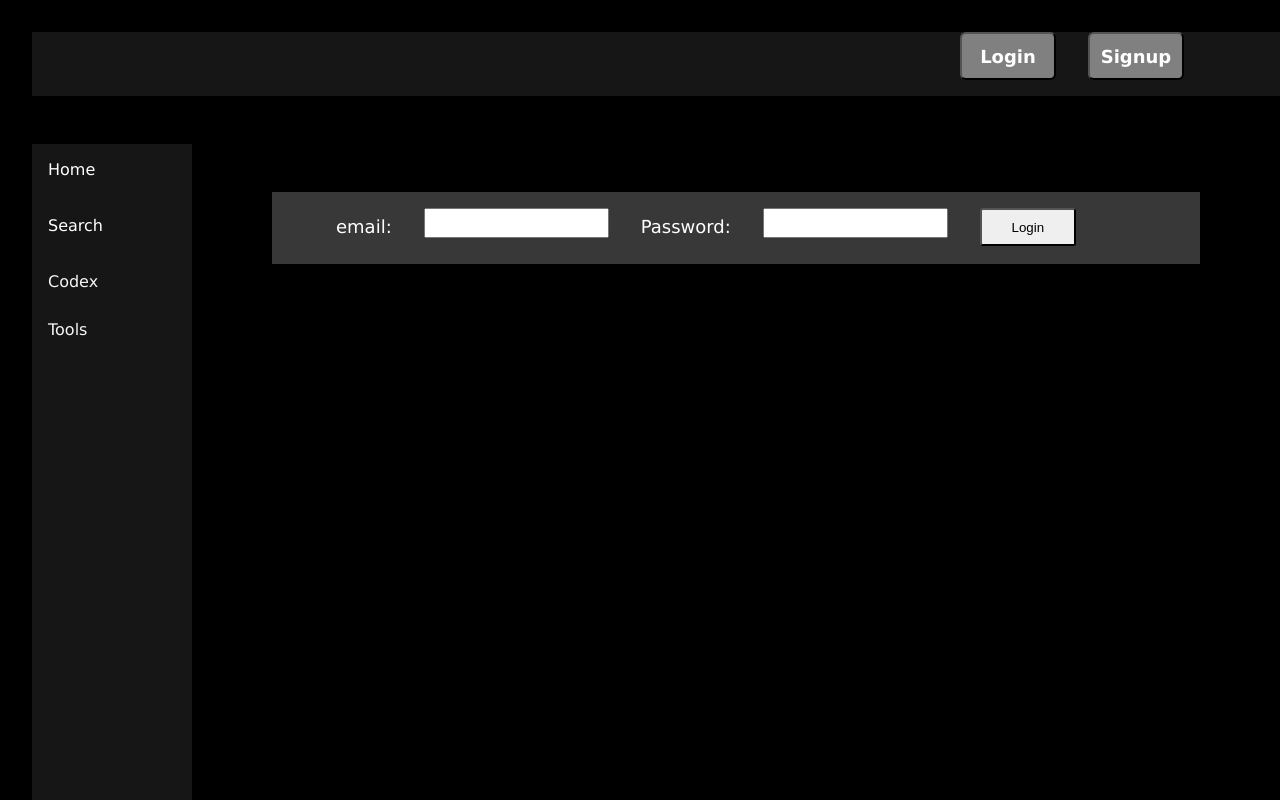
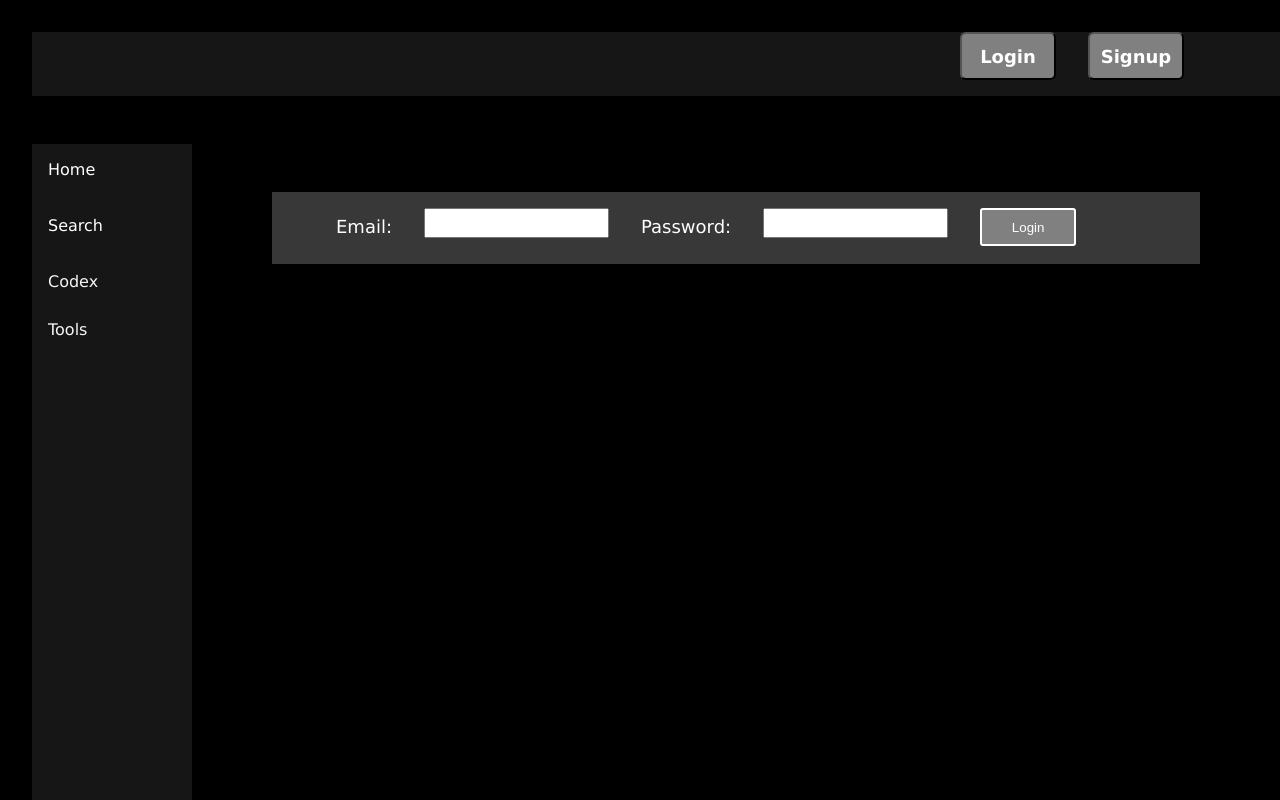
Before and after one commit to dnlstronge/monsters-db, a React (Create React App) app: page /login in a window 1280 px wide. Shown: the top 800 px of the page. Built offline with nearby package versions, Linux system fonts and the light colour scheme.

Commit message:
[chore] - minor css changes

```diff
--- a/src/Components/LoginSignup/Login.module.css
+++ b/src/Components/LoginSignup/Login.module.css
@@ -2,6 +2,15 @@
     background: rgb(57, 56, 56);
     width: 100%;
     padding: 1rem;
+}
+
+.error {
+    font-family: Verdana, Geneva, Tahoma, sans-serif;
+    font-weight: bold;
+    color: rgb(231, 135, 135);
+    margin-left: 3rem;
+    margin-bottom: 1rem;
+
 }
 .loginSection {
     display: flex;
@@ -24,6 +33,9 @@
 .btn {
     height: 2.4rem;
     width: 6rem;
+    color: white;
+    background: grey;
     border-radius: 3px;
     margin-left: 2rem;
+    border: 2px solid white
 }
--- a/src/Components/LoginSignup/Login.tsx
+++ b/src/Components/LoginSignup/Login.tsx
@@ -12,7 +12,7 @@ import Greeting from './Greeting/Greeting'
 type userDataState = {
     status: string | number
     error: boolean
-    message: string | unknown
+    message: string
     data: null | any
 }
 
@@ -135,14 +135,14 @@ const Login: React.FC = () => {
 
   return (
     <div className={classes.container}>
-        {invalidLogin &&
-            <div style={{color: "red"}}>{userData.status}Invalid login details entered</div>}
+        {userData.error &&
+            <div className={classes.error}>{userData.message}</div>}
 
 
 
         {!showFromRedux &&
         <section className={classes.loginSection}>
-        <label className={classes.label} htmlFor='_001emailLS'>email: </label>
+        <label className={classes.label} htmlFor='_001emailLS'>Email: </label>
         <input value={email} onChange={handleEmail}id="_001emailLS" className={classes.input} type="text"/>
         <label className={classes.label} htmlFor="_001passwordLS">Password: </label>
         <input value={password} onChange={handlePassword } id="_001passwordLS" className={classes.input} type="password" ></input>
```
